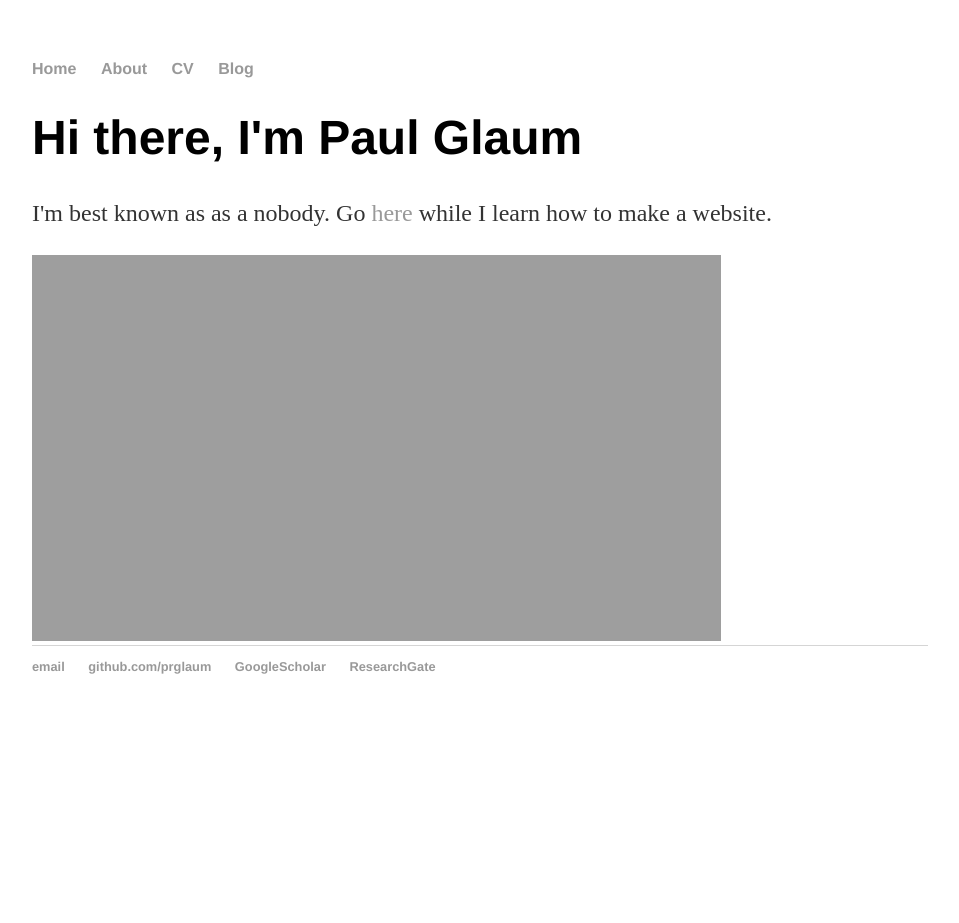
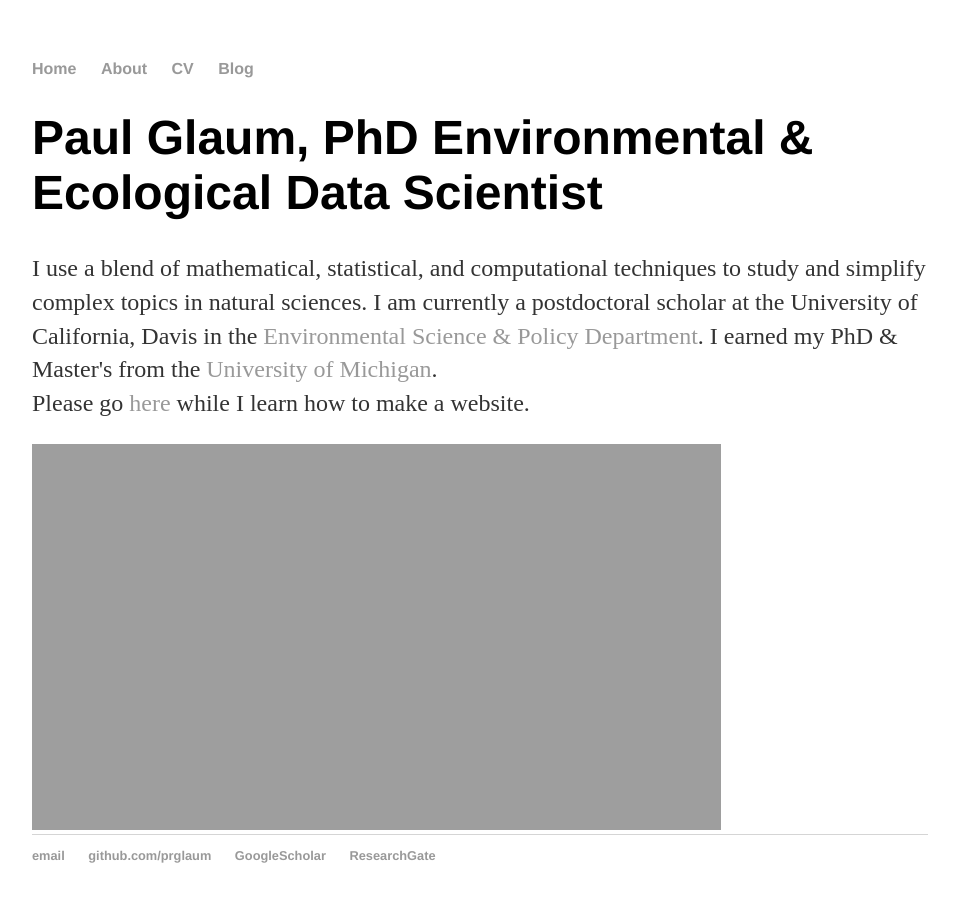
Before and after one commit to prglaum/prglaum.github.io, a Jekyll site: the page built from index.html, in a window 1280 px wide. Shown: the whole page, without its empty margins (160-1119 px from the left). Built offline with Jekyll 4.4.1, drawn with Linux system fonts in a browser that asks for light colours; before the commit the page ends 900 px from its top, so only the background shows below that.

Commit message:
Update index.html

```diff
--- a/index.html
+++ b/index.html
@@ -3,7 +3,10 @@ layout: default
 title: Paul Glaum
 ---
 <div class="blurb">
-	<h1>Hi there, I'm Paul Glaum</h1>
-	<p>I'm best known as as a nobody. Go <a href="https://www.researchgate.net/profile/Paul-Glaum">here</a> while I learn how to make a website. </p>
+	<h1>Paul Glaum, PhD Environmental & Ecological Data Scientist</h1>
+	<p>I use a blend of mathematical, statistical, and computational techniques to study and simplify complex topics in natural sciences.
+		I am currently a postdoctoral scholar at the University of California, Davis in the <a href="https://desp.ucdavis.edu/">Environmental Science & Policy Department</a>.
+		I earned my PhD & Master's from the <a href="https://lsa.umich.edu/eeb">University of Michigan</a>.
+	<br>Please go <a href="https://www.researchgate.net/profile/Paul-Glaum">here</a> while I learn how to make a website. </p>
 	<img src="{{site.url}}/docs/assets/images/backyardBombus.png" alt="bumblebutt" width="689" height="386" class="inline"/>
 </div><!-- /.blurb -->
```
